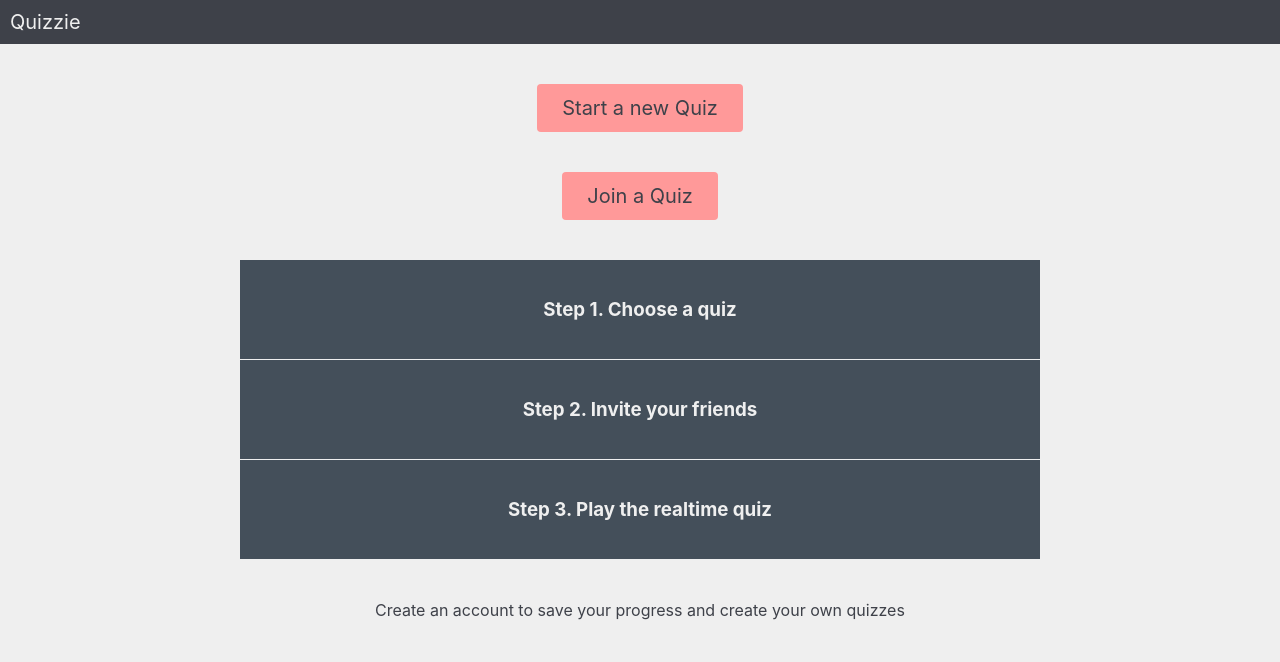
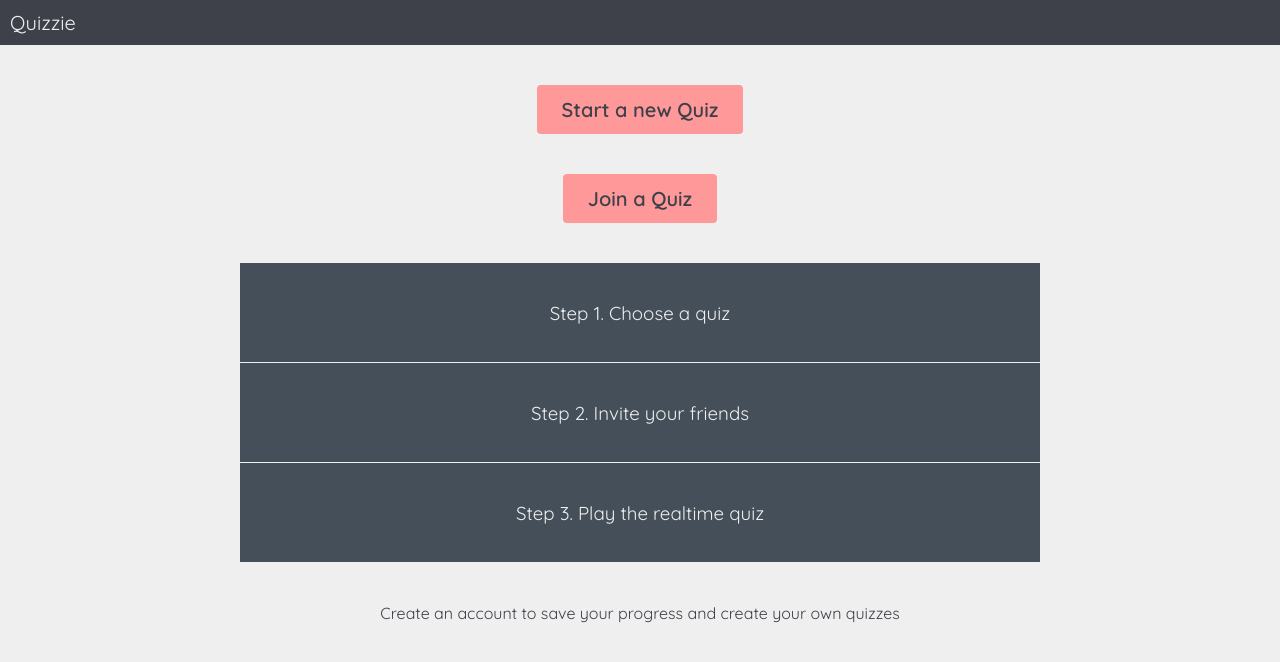
Before and after one commit to hseager/quizzie, a Next.js app: page / in a window 1280 px wide. Shown: the top 662 px of the page. Built offline with nearby package versions, Linux system fonts and the light colour scheme.

Commit message:
Added new font and styles

```diff
--- a/components/layout.js
+++ b/components/layout.js
@@ -10,6 +10,7 @@ export default function Layout({children}) {
                     content="Quizzie - Live Quiz with your friends"
                 />
                 <title>Quizzie - Live Quiz with your friends</title>
+                <link href="https://fonts.googleapis.com/css2?family=Quicksand:wght@400;600&display=swap" rel="stylesheet" />
             </Head>
             <header className={styles.header}>
                 <h1 className={styles.title}>Quizzie</h1>
--- a/pages/index.js
+++ b/pages/index.js
@@ -18,13 +18,13 @@ export default function Home() {
             </div>
             <div className={styles.features}>
                 <div className={styles.feature}>
-                    <h3>Step 1. Choose a quiz</h3>
+                    <h3 className={styles.featureTitle}>Step 1. Choose a quiz</h3>
                 </div>
                 <div className={styles.feature}>
-                    <h3>Step 2. Invite your friends</h3>
+                    <h3 className={styles.featureTitle}>Step 2. Invite your friends</h3>
                 </div>
                 <div className={styles.feature}>
-                    <h3>Step 3. Play the realtime quiz</h3>
+                    <h3 className={styles.featureTitle}>Step 3. Play the realtime quiz</h3>
                 </div>
             </div>
             <div className={styles.section}>
--- a/pages/quiz/[slug].js
+++ b/pages/quiz/[slug].js
@@ -5,7 +5,7 @@ import Results from '../../components/results'
 import fetch from 'isomorphic-unfetch'
 import useSocket from '../../hooks/useSocket'
 import { useState, useEffect } from 'react'
-import styles from '../../styles/quiz.module.css'
+import styles from '../../styles/layout.module.css'
 
 export default function Quiz({ quiz, lobby }) {
 
@@ -26,7 +26,7 @@ export default function Quiz({ quiz, lobby }) {
 
     return (
         <Layout>
-            <div class={styles.section}>
+            <div className={styles.section}>
                 <p>Play the Quiz: <strong>{quiz.name}</strong></p>
                 {
                     status == 'lobby' &&
--- a/styles/Home.module.css
+++ b/styles/Home.module.css
@@ -20,3 +20,7 @@
     justify-content: center;
     color: var(--color5);
 }
+
+.featureTitle{
+    font-weight: normal;
+}
--- a/styles/buttons.module.css
+++ b/styles/buttons.module.css
@@ -9,7 +9,8 @@
     display: inline-block;
     outline: none;
     background: var(--color3);
-    color: var(--color1);
+    color: var(--text-dark);
+    font-weight: bold;
 }
 
 .button:active{
--- a/styles/globals.css
+++ b/styles/globals.css
@@ -4,16 +4,24 @@
     --color3: #ff9999;
     --color4: #ffc8c8;
     --color5: #efefef;
+    --font-size: 16px;
+    --font: 'Quicksand','Arial', sans-serif;
+    --text-dark: var(--color1);
 }
 
-html,
+* {
+    box-sizing: border-box;
+    margin: 0;
+    padding: 0;
+}
+
 body {
     padding: 0;
     margin: 0;
-    font-family: -apple-system, BlinkMacSystemFont, Segoe UI, Roboto, Oxygen,
-    Ubuntu, Cantarell, Fira Sans, Droid Sans, Helvetica Neue, sans-serif;
-    color: var(--color1);
+    font-family: var(--font);
+    color: var(--text-dark);
     background: var(--color5);
+    font-size: var(--font-size);
 }
 
 a {
@@ -30,8 +38,6 @@ ul {
     padding: 0 40px;
 }
 
-* {
-    box-sizing: border-box;
-    margin: 0;
-    padding: 0;
+textarea {
+    font-family: var(--font);
 }
--- a/styles/layout.module.css
+++ b/styles/layout.module.css
@@ -1,15 +1,6 @@
 .container {
     max-width: 800px;
     margin: auto;
-}
-
-.main {
-    padding: 5rem 0;
-    flex: 1;
-    display: flex;
-    flex-direction: column;
-    justify-content: center;
-    align-items: center;
 }
 
 .header {
@@ -24,3 +15,12 @@
     font-size: 20px;
     font-weight: normal;
 }
+
+.section {
+    margin: 40px 0;
+    padding: 0 10px;
+}
+
+.section:first-child{
+    margin-top: 0;
+}
```
Also changed, not shown: components/quizQuestions.js (+4 -3 lines), pages/_app.js (+4 -4 lines), styles/questions.module.css (added).
